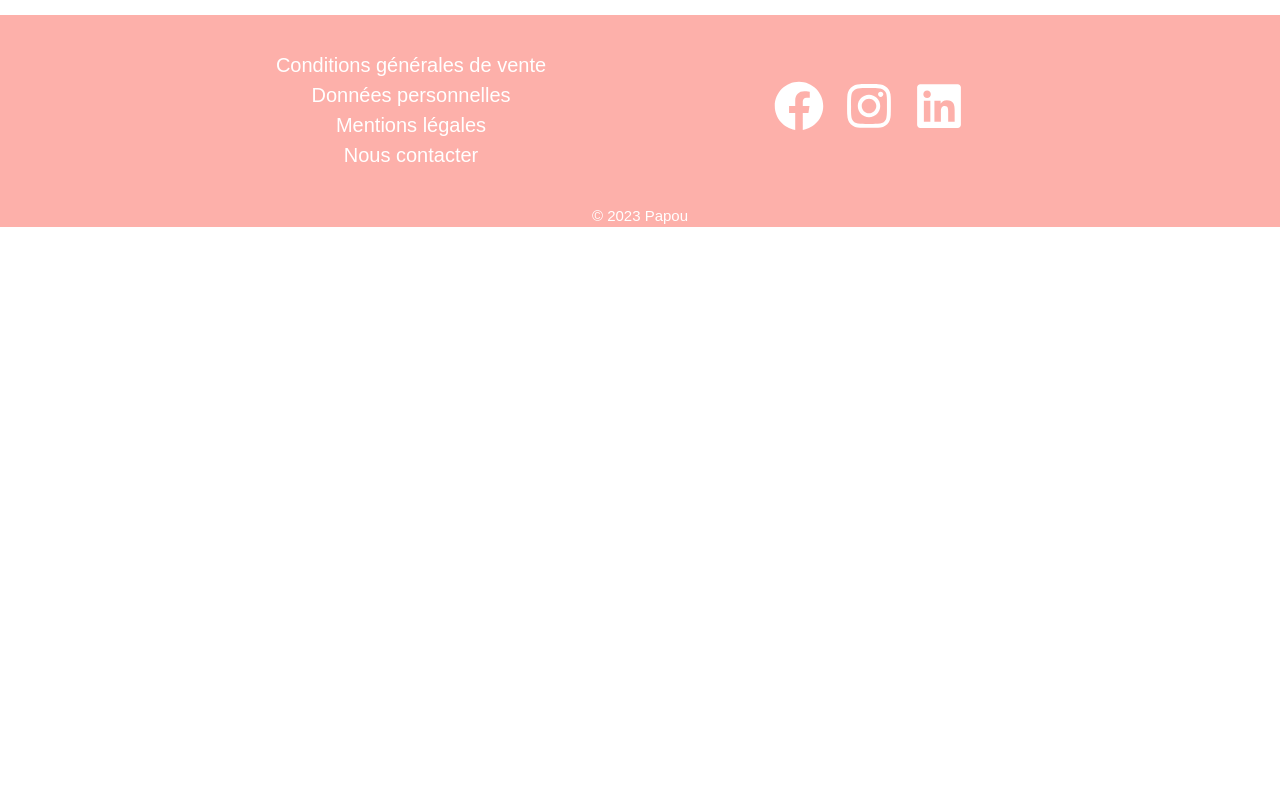
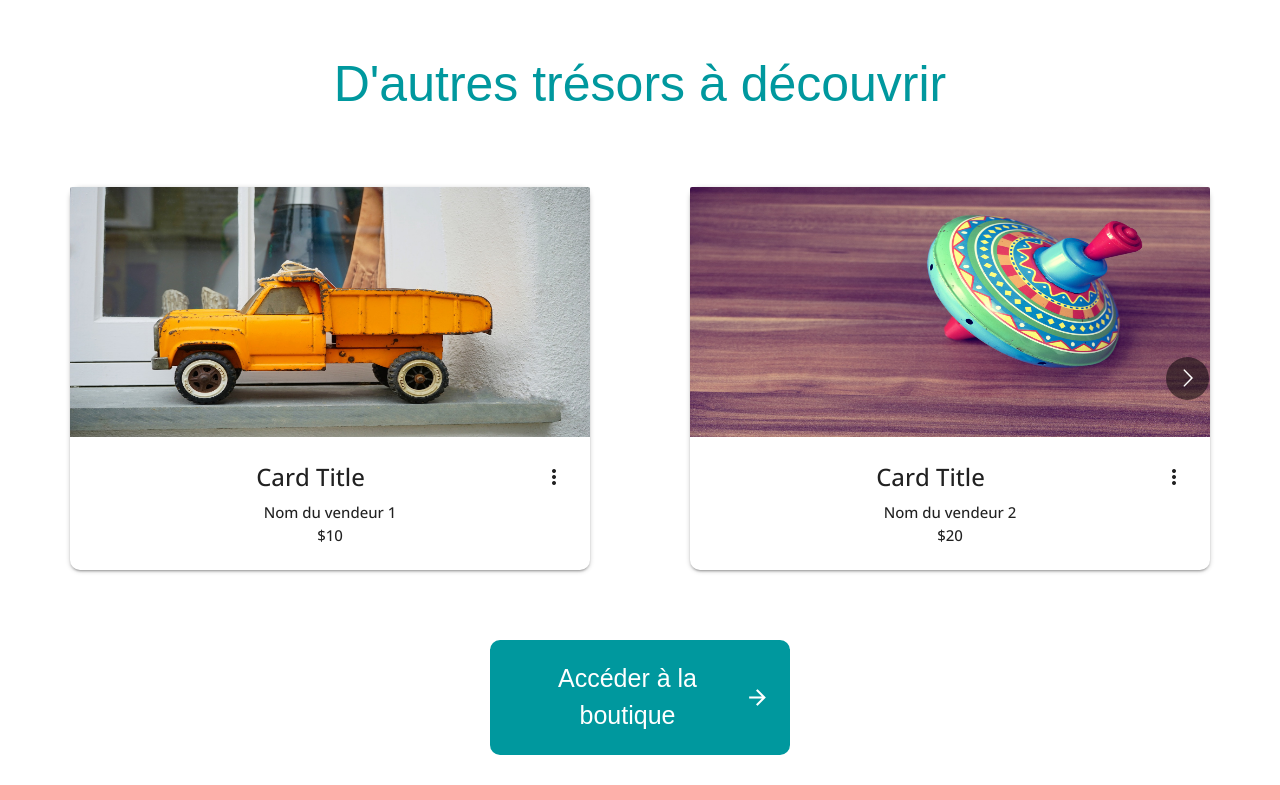
Before and after one commit to BaltoClem/papou, a React (Create React App) app: page / in a window 1280 px wide. Shown: the part 2400-3200 px from the top of the page. Before the commit the page ends 2627 px from the top, so only its background shows below. Built offline with nearby package versions, Linux system fonts and the light colour scheme; a web font is replaced by a local one.

Commit message:
Ajout du composant OtherTreasures

```diff
--- a/src/App.js
+++ b/src/App.js
@@ -7,6 +7,7 @@ import OurEssentials from './components/OurEssentials';
 import PartnersSection from './components/PartnersSection';
 import OurValues from './components/OurValues';
 import Footer from './components/Footer';
+import OtherTreasures from './components/OtherTreasures';
 
 function App() {
   return (
@@ -16,6 +17,7 @@ function App() {
       <OurEssentials />
       <PartnersSection />
       <OurValues />
+      <OtherTreasures />
       <Footer />
     </div>
   );
--- /dev/null
+++ b/src/components/OtherTreasures.js
@@ -0,0 +1,103 @@
+import React from 'react';
+import Carousel from 'react-multi-carousel';
+import 'react-multi-carousel/lib/styles.css';
+import '../styles/OtherTreasures.css';
+import toy1 from '../data/fake_toys_papou/toy_1.jpg';
+import toy2 from '../data/fake_toys_papou/toy_2.jpg';
+import toy3 from '../data/fake_toys_papou/toy_3.jpg';
+import toy4 from '../data/fake_toys_papou/toy_4.jpg';
+import toy5 from '../data/fake_toys_papou/toy_5.jpg';
+import toy6 from '../data/fake_toys_papou/toy_6.jpg';
+
+const responsive = {
+  superLargeDesktop: {
+    breakpoint: { max: 4000, min: 3000 },
+    items: 5
+  },
+  desktop: {
+    breakpoint: { max: 3000, min: 1024 },
+    items: 4
+  },
+  tablet: {
+    breakpoint: { max: 1024, min: 464 },
+    items: 2
+  },
+  mobile: {
+    breakpoint: { max: 464, min: 0 },
+    items: 1
+  }
+};
+
+const carouselItems = [
+  {
+    image: toy1,
+    seller: 'Nom du vendeur 1',
+    price: '$10',
+  },
+  {
+    image: toy2,
+    seller: 'Nom du vendeur 2',
+    price: '$20',
+  },
+  {
+    image: toy3,
+    seller: 'Nom du vendeur 3',
+    price: '$30',
+  },
+  {
+    image: toy4,
+    seller: 'Nom du vendeur 4',
+    price: '$40',
+  },
+  {
+    image: toy5,
+    seller: 'Nom du vendeur 5',
+    price: '$50',
+  },
+  {
+    image: toy6,
+    seller: 'Nom du vendeur 6',
+    price: '$60',
+  }
+];
+
+const OtherTreasures = () => {
+  return (
+    <>
+      <h1 className="our-essentials-title">D'autres trésors à découvrir</h1>
+      <div className="cards-carousel-essentials">
+        <Carousel responsive={responsive}>
+          {carouselItems.map((item, index) => (
+            <div key={index} className="card">
+              <div className="card-image waves-effect waves-block waves-light">
+                <img
+                  className="activator"
+                  src={item.image}
+                  alt={`Produit ${index + 1}`}
+                />
+              </div>
+              <div className="card-content">
+                <span className="card-title activator grey-text text-darken-4">
+                  Card Title<i className="material-icons right">more_vert</i>
+                </span>
+                <p>{item.seller}</p>
+                <p>{item.price}</p>
+              </div>
+              <div className="card-reveal">
+                <span className="card-title grey-text text-darken-4">
+                  Card Title<i className="material-icons right">close</i>
+                </span>
+                <p>
+                  Here is some more information about this product that is only revealed once clicked on.
+                </p>
+              </div>
+            </div>
+          ))}
+        </Carousel>
+      </div>
+      <a href="/boutique" className="shop_access">Accéder à la boutique<i class="material-icons">arrow_forward</i></a>
+    </>
+  );
+};
+
+export default OtherTreasures;
--- /dev/null
+++ b/src/styles/OtherTreasures.css
@@ -0,0 +1,38 @@
+/* OurEssentials.css */
+.our-essentials-title {
+    color: #00989E;
+    font-size: 50px;
+  }
+
+  .cards-carousel-essentials {
+    font-family: 'Open Sans', sans-serif;
+    margin: 20px;
+  }
+
+  .card {
+    margin: 50px;
+    border-radius: 10px;
+  }
+
+  .card-image img {
+    width: 100%;
+    height: 250px;
+  }
+
+  .shop_access{
+    display: flex;
+    width: 300px;
+    margin: auto;
+    margin-bottom: 30px;
+    font-size: 25px;
+    justify-content: center;
+    background-color: #00989E;
+    border-radius: 10px;
+    color: white;
+    padding: 20px;
+  }
+
+  .shop_access i{
+    margin: auto;
+    font-size: 25px;
+  }
```
